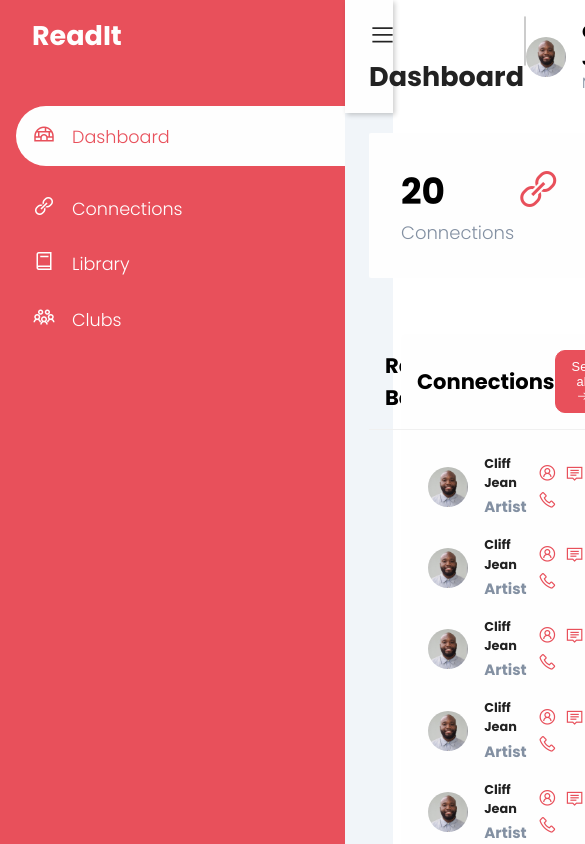
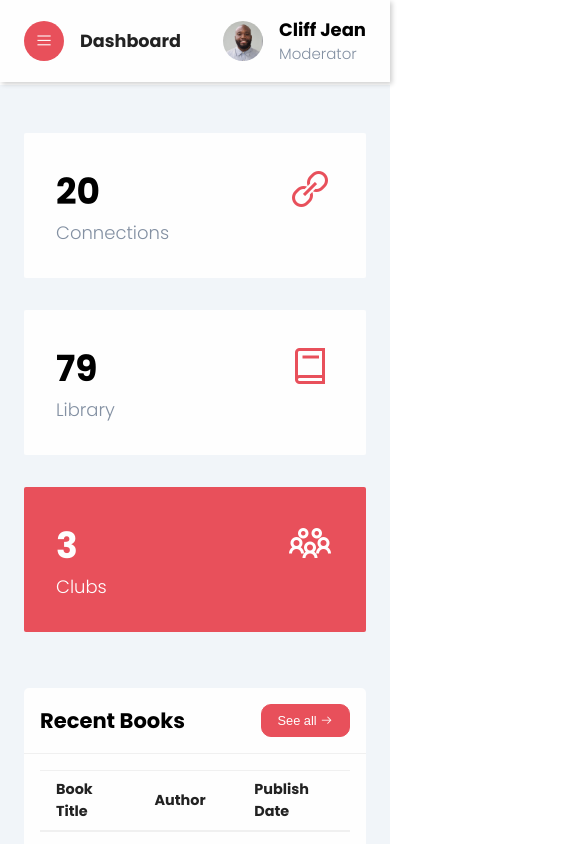
Before and after one commit to cliff-lilly-jean/Readit, a Vue app: page /dashboard in a window 390 px wide. Shown: the top 844 px of the page, 585 px wide, since content can reach past the window. Built offline with nearby package versions, Linux system fonts and the light colour scheme.

Commit message:
Finished the initial design of the ddashboard page

```diff
--- a/src/components/Dashboard.vue
+++ b/src/components/Dashboard.vue
@@ -4,6 +4,8 @@
     <input type="checkbox" id="nav-toggle" />
     <div class="sidebar">
       <div class="sidebar-brand">
+        <!-- TODO: Fix this section -->
+        <span class="lab la-resolving"></span>
         <h2><span>ReadIt</span></h2>
       </div>
       <div class="sidebar-menu">
@@ -358,17 +360,8 @@
   text-align: center;
 }
 
-#nav-toggle:checked + .sidebar li a {
-  padding-left: 0rem;
-}
-
 #nav-toggle:checked ~ .main-content {
   margin-left: 70px;
-}
-
-.main-content {
-  transition: margin-left 300ms;
-  margin-left: 345px;
 }
 
 #nav-toggle:checked + .sidebar .sidebar-brand h2,
@@ -383,6 +376,11 @@
 #nav-toggle:checked ~ .main-content header {
   width: calc(100% - 70px);
   left: 70px;
+}
+
+.main-content {
+  transition: margin-left 300ms;
+  margin-left: 345px;
 }
 
 /* Header */
@@ -632,4 +630,139 @@
 }
 
 /* Media Queries */
+
+@media only screen and (max-width: 1200px) {
+  .sidebar {
+    width: 70px;
+  }
+
+  .sidebar .sidebar-brand,
+  .sidebar li {
+    padding-left: 1rem;
+    text-align: center;
+  }
+
+  .sidebar li a {
+    padding-left: 0rem;
+  }
+
+  .sidebar .sidebar-brand h2,
+  .sidebar li a span:last-child {
+    display: none;
+  }
+
+  .main-content {
+    margin-left: 70px;
+  }
+
+  .main-content header {
+    width: calc(100% - 70px);
+    left: 70px;
+  }
+
+  /*  */
+}
+
+@media only screen and (max-width: 960px) {
+  .cards {
+    grid-template-columns: repeat(3, 1fr);
+  }
+
+  .recent-grid {
+    grid-template-columns: 60% 40%;
+  }
+}
+
+@media only screen and (max-width: 768px) {
+  .cards {
+    grid-template-columns: repeat(2, 1fr);
+  }
+
+  .recent-grid {
+    grid-template-columns: 100%;
+  }
+
+  .search-wrapper {
+    display: none;
+  }
+
+  .sidebar {
+    left: -100% !important;
+  }
+
+  header h2 {
+    display: flex;
+    align-items: center;
+  }
+
+  header h2 label {
+    display: inline-block;
+    text-align: center;
+    background: #e8505b;
+    padding-right: 0rem;
+    margin-right: 1rem;
+    height: 40px;
+    width: 40px;
+    border-radius: 50%;
+    color: #fefefe;
+    display: flex;
+    align-items: center;
+    justify-content: center;
+  }
+
+  header h2 span {
+    padding-right: 0rem;
+    text-align: center;
+  }
+
+  header h2 {
+    font-size: 1.1rem;
+  }
+
+  .main-content {
+    width: 100%;
+    margin-left: 0rem;
+  }
+
+  header {
+    width: 100% !important;
+    left: 0 !important;
+  }
+
+  #nav-toggle:checked + .sidebar {
+    left: 0 !important;
+    z-index: 100;
+    width: 345px;
+  }
+
+  /* #nav-toggle:checked + .sidebar:hover {
+    width: 345px;
+    z-index: 200;
+  } */
+
+  #nav-toggle:checked + .sidebar .sidebar-brand,
+  #nav-toggle:checked + .sidebar li {
+    padding-left: 2rem;
+    text-align: left;
+  }
+
+  #nav-toggle:checked + .sidebar li a {
+    padding-left: 1rem;
+  }
+
+  #nav-toggle:checked + .sidebar .sidebar-brand h2,
+  #nav-toggle:checked + .sidebar li a span:last-child {
+    display: inline;
+  }
+
+  #nav-toggle:checked ~ .main-content {
+    margin-left: 0rem !important;
+  }
+}
+
+@media only screen and (max-width: 560px) {
+  .cards {
+    grid-template-columns: 100%;
+  }
+}
 </style>
```
